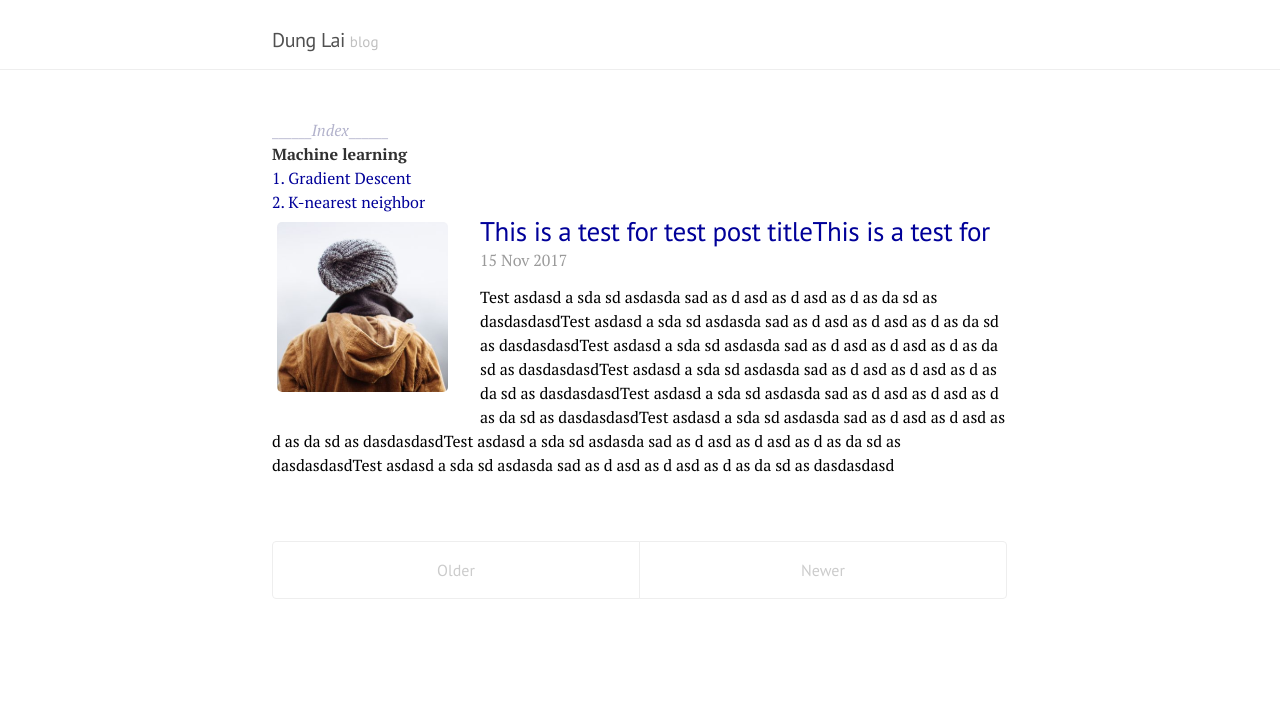
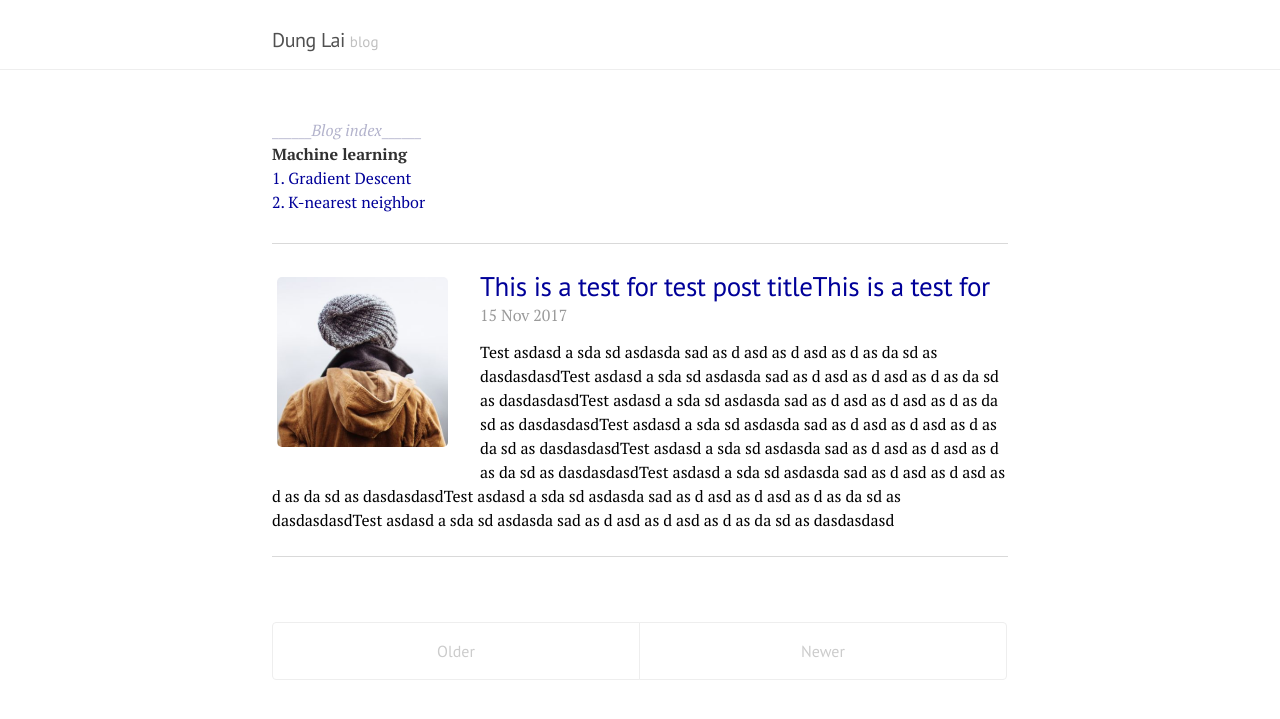
Before and after one commit to DungLai/dunglai.github.io, a Jekyll site: the page built from index.html, in a window 1280 px wide, cut to the strip 104-823 px from the top of the page. Built offline with Jekyll 4.4.1, drawn with Linux system fonts in a browser that asks for light colours; the list of posts is cut into pages by our own code.

Commit message:
add padding to blog index

```diff
--- a/_includes/blog_index.html
+++ b/_includes/blog_index.html
@@ -2,7 +2,7 @@
 
 <div class='blog-wrapper'>
 	<div class='blog-index'>
-		<div style='color:#b3b3cc'>______<em>Index</em>______</div>
+		<div style='color:#b3b3cc'>______<em>Blog index</em>______</div>
 
 		<strong>Machine learning</strong></br>
 			<a href=''>1. Gradient Descent</a></br>
--- a/index.html
+++ b/index.html
@@ -5,6 +5,7 @@
 <div class="posts">
   {% for post in paginator.posts %}
   <div class="post">
+    <hr>
     <div class="post-img">
       <a href="{{ site.baseurl }}{{ post.url }}">
       <img src="../public/post_img/post_img_testing.png" alt="post_test_img" src="{{ site.baseurl }}{{ post.url }}">
@@ -19,6 +20,7 @@
     <span class="post-date">{{ post.date | date_to_string }}</span>
 
     {{ post.content }}
+    <hr>
   </div>
   {% endfor %}
 </div>
--- a/public/css/lanyon.css
+++ b/public/css/lanyon.css
@@ -578,6 +578,7 @@
   position: absolute;
   margin-left:  4rem;
   margin-right: 4rem;
+  padding-bottom: 5px;
 }
 
 .blog-index a {
--- a/public/css/poole.css
+++ b/public/css/poole.css
@@ -134,7 +134,7 @@
   position: relative;
   margin: 1.5rem 0;
   border: 0;
-  border-top: 1px solid #eee;
+  border-top: 1px solid #d9d9d9;
   border-bottom: 1px solid #fff;
 }
 
```
